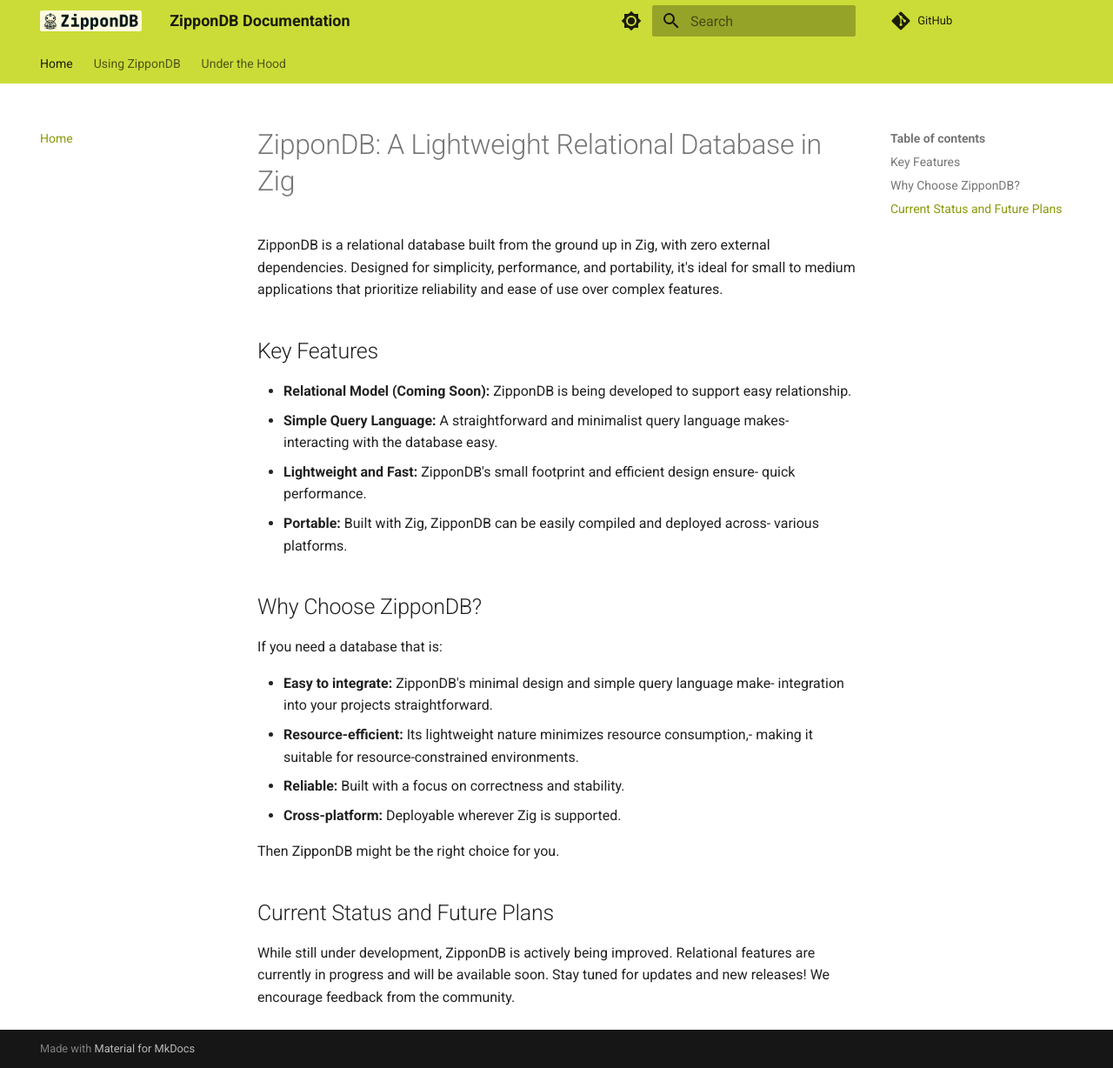
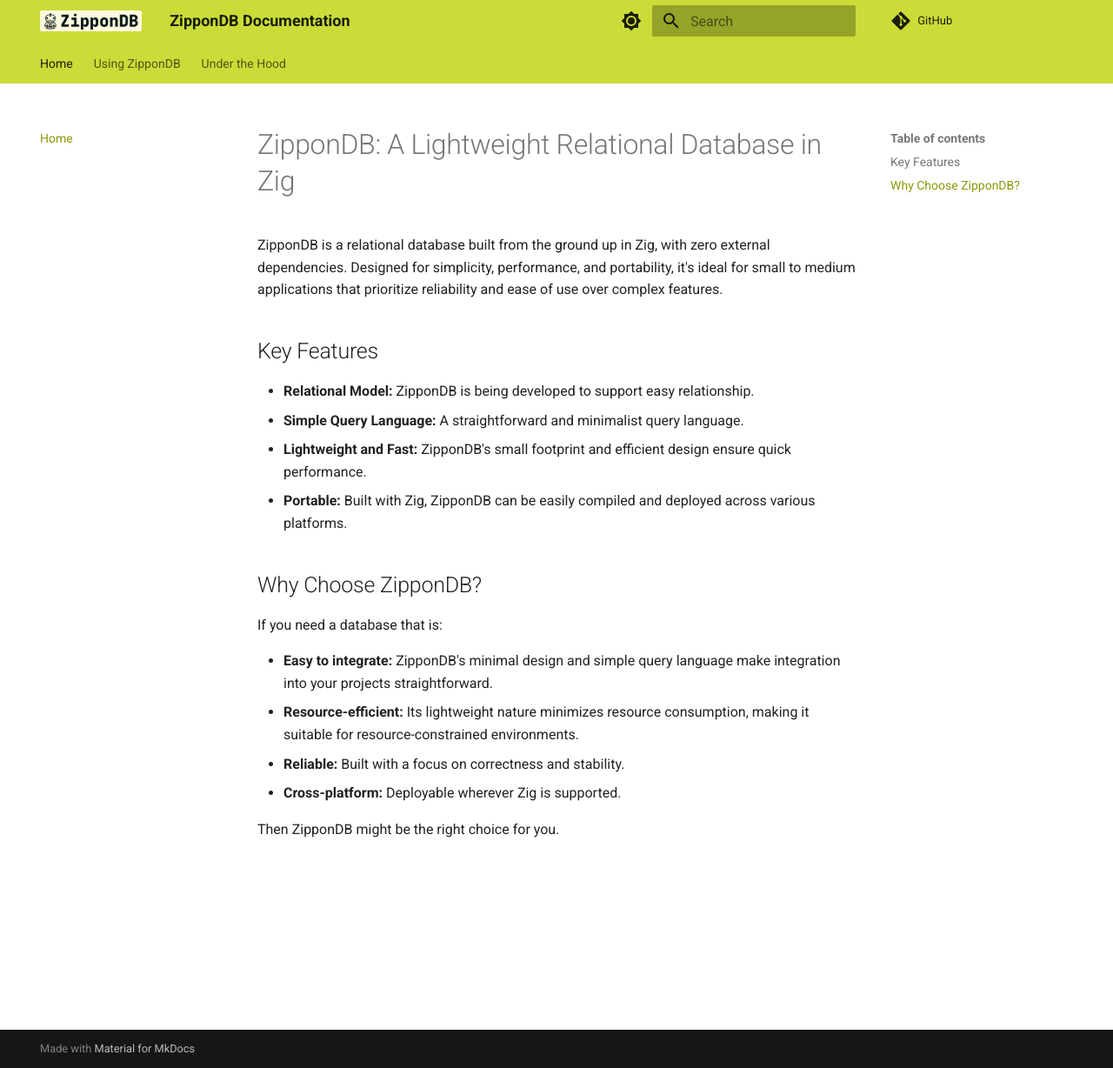
Before and after one commit to MrBounty/ZipponDB, an MkDocs documentation site: the page built from docs/index.md, in a window 1280 px wide and 1228 px high. Shown: the whole window at 87% size. Built offline with MkDocs 1.6.1 and Material for MkDocs 9.7.7, drawn with Linux system fonts in a browser that asks for light colours; comment, search, counter and statistics services are not loaded.

```diff
--- a/docs/index.md
+++ b/docs/index.md
@@ -4,22 +4,18 @@ ZipponDB is a relational database built from the ground up in Zig, with zero ext
 
 ## Key Features
 
-- **Relational Model (Coming Soon):** ZipponDB is being developed to support easy relationship.
-- **Simple Query Language:** A straightforward and minimalist query language makes- interacting with the database easy.
-- **Lightweight and Fast:** ZipponDB's small footprint and efficient design ensure- quick performance.
-- **Portable:** Built with Zig, ZipponDB can be easily compiled and deployed across- various platforms.
+- **Relational Model:** ZipponDB is being developed to support easy relationship.
+- **Simple Query Language:** A straightforward and minimalist query language.
+- **Lightweight and Fast:** ZipponDB's small footprint and efficient design ensure quick performance.
+- **Portable:** Built with Zig, ZipponDB can be easily compiled and deployed across various platforms.
 
 ## Why Choose ZipponDB?
 
 If you need a database that is:
 
-- **Easy to integrate:** ZipponDB's minimal design and simple query language make- integration into your projects straightforward.
-- **Resource-efficient:** Its lightweight nature minimizes resource consumption,- making it suitable for resource-constrained environments.
+- **Easy to integrate:** ZipponDB's minimal design and simple query language make integration into your projects straightforward.
+- **Resource-efficient:** Its lightweight nature minimizes resource consumption, making it suitable for resource-constrained environments.
 - **Reliable:** Built with a focus on correctness and stability.
 - **Cross-platform:** Deployable wherever Zig is supported.
 
 Then ZipponDB might be the right choice for you.
-
-## Current Status and Future Plans
-
-While still under development, ZipponDB is actively being improved. Relational features are currently in progress and will be available soon. Stay tuned for updates and new releases! We encourage feedback from the community.
```
Also changed, not shown: 1 other file.
